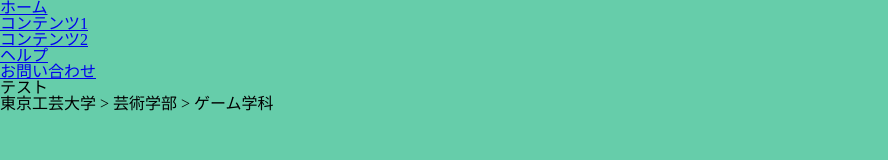
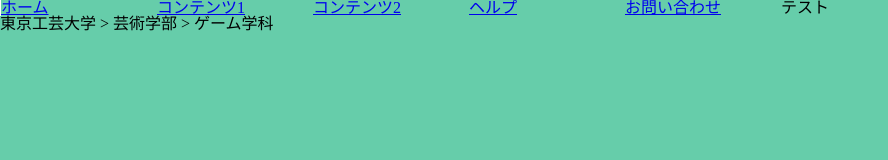
Before and after one commit to g1527042/2016web1-8, a plain HTML site: page index.html in a window 1280 px wide. Shown: the whole page, without its empty margins (0-888 px from the left). Drawn offline with Linux system fonts and the light colour scheme.

Commit message:
Update default.css

```diff
--- a/css/default.css
+++ b/css/default.css
@@ -2,6 +2,21 @@
 
 body{
   background-color: mediumaquamarine;
+}
+
+#gnav ul {
+  over flow: hidden;
+}
+
+#gnav li {
+  float: left; /* 固定幅にするためにfloatで指定 */
+  width: 156px;
+  border-right: while 1px solid; /* 右に線を引く */
+  list-style-type: none; /* 点を消す */
+}
+
+#gnav li:first-child {
+  border-left: white 1px solid; /* 左に線を引く */
 }
 
 .breadcrumbs li {
```
